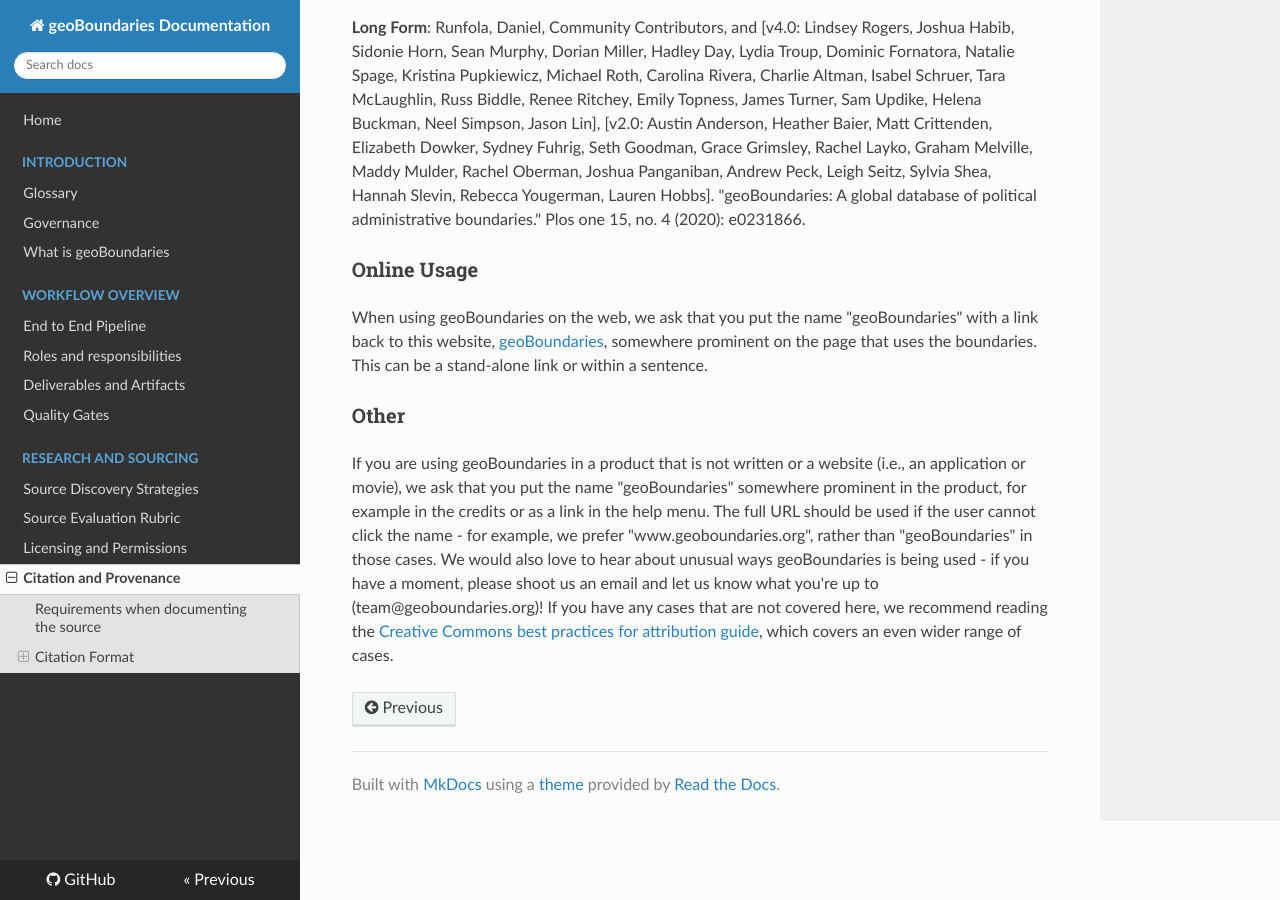
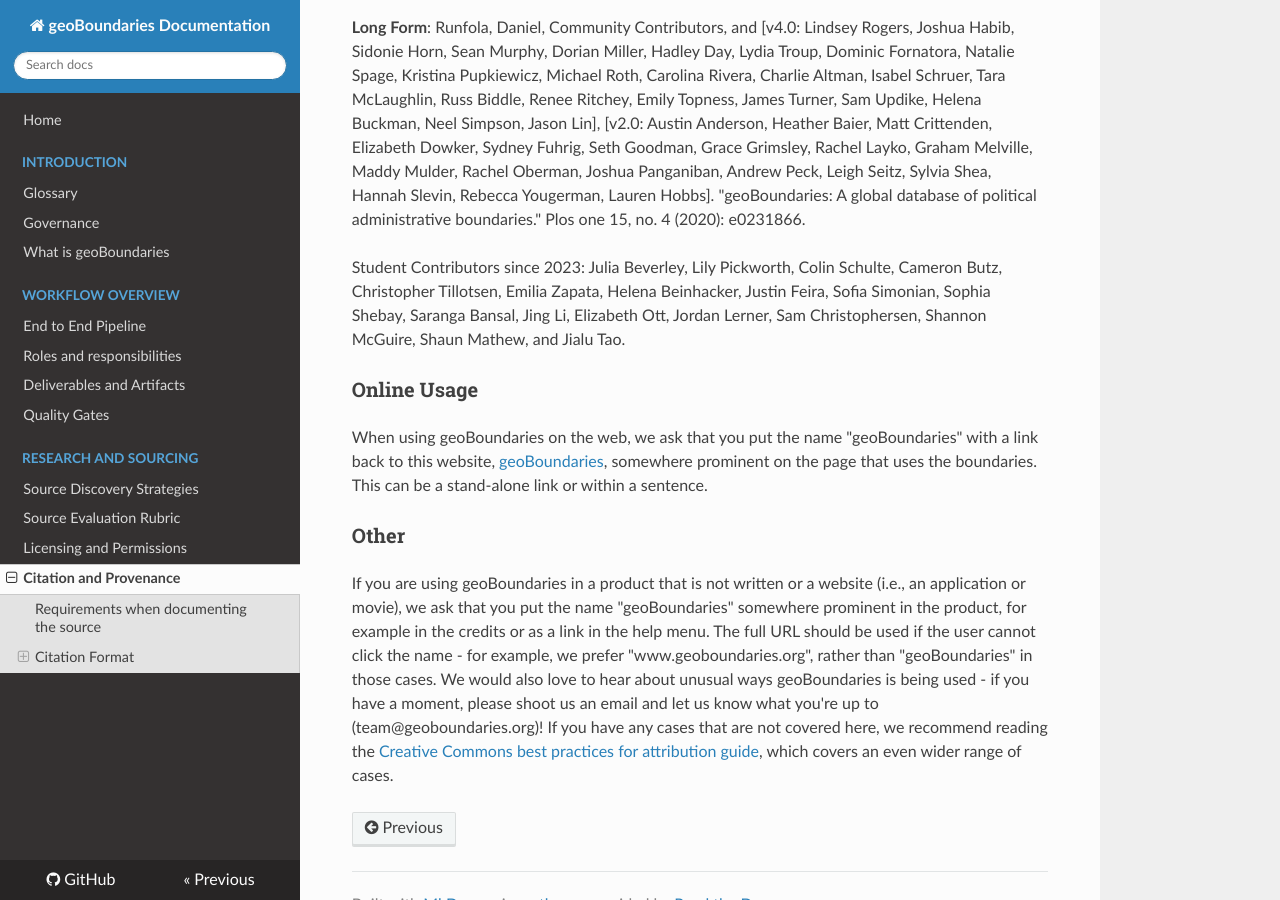
Before and after one commit to wmgeolab/gbDocs, an MkDocs documentation site: the page built from docs/docs/20-research-and-sourcing/citation-and-provenance.md, in a window 1280 px wide and 900 px high, scrolled down 877 px. Built offline with MkDocs 1.6.1, drawn with Linux system fonts in a browser that asks for light colours; nearby versions of some CDN libraries.

Commit message:
Update citation-and-provenance.md

```diff
--- a/docs/docs/20-research-and-sourcing/citation-and-provenance.md
+++ b/docs/docs/20-research-and-sourcing/citation-and-provenance.md
@@ -35,6 +35,9 @@
 
 **Long Form**: Runfola, Daniel, Community Contributors, and [v4.0: Lindsey Rogers, Joshua Habib, Sidonie Horn, Sean Murphy, Dorian Miller, Hadley Day, Lydia Troup, Dominic Fornatora, Natalie Spage, Kristina Pupkiewicz, Michael Roth, Carolina Rivera, Charlie Altman, Isabel Schruer, Tara McLaughlin, Russ Biddle, Renee Ritchey, Emily Topness, James Turner, Sam Updike, Helena Buckman, Neel Simpson, Jason Lin], [v2.0: Austin Anderson, Heather Baier, Matt Crittenden, Elizabeth Dowker, Sydney Fuhrig, Seth Goodman, Grace Grimsley, Rachel Layko, Graham Melville, Maddy Mulder, Rachel Oberman, Joshua Panganiban, Andrew Peck, Leigh Seitz, Sylvia Shea, Hannah Slevin, Rebecca Yougerman, Lauren Hobbs]. "geoBoundaries: A global database of political administrative boundaries." Plos one 15, no. 4 (2020): e0231866.
 
+Student Contributors since 2023: Julia Beverley, Lily Pickworth, Colin Schulte, Cameron Butz, Christopher Tillotsen, Emilia Zapata, Helena Beinhacker, Justin Feira, Sofia Simonian, Sophia Shebay, Saranga Bansal, Jing Li, Elizabeth Ott, Jordan Lerner, Sam Christophersen, Shannon McGuire, Shaun Mathew, and Jialu Tao.
+
+
 ### Online Usage
 
 When using geoBoundaries on the web, we ask that you put the name "geoBoundaries" with a link back to this website, [geoBoundaries](https://www.geoboundaries.org), somewhere prominent on the page that uses the boundaries. This can be a stand-alone link or within a sentence.
```
